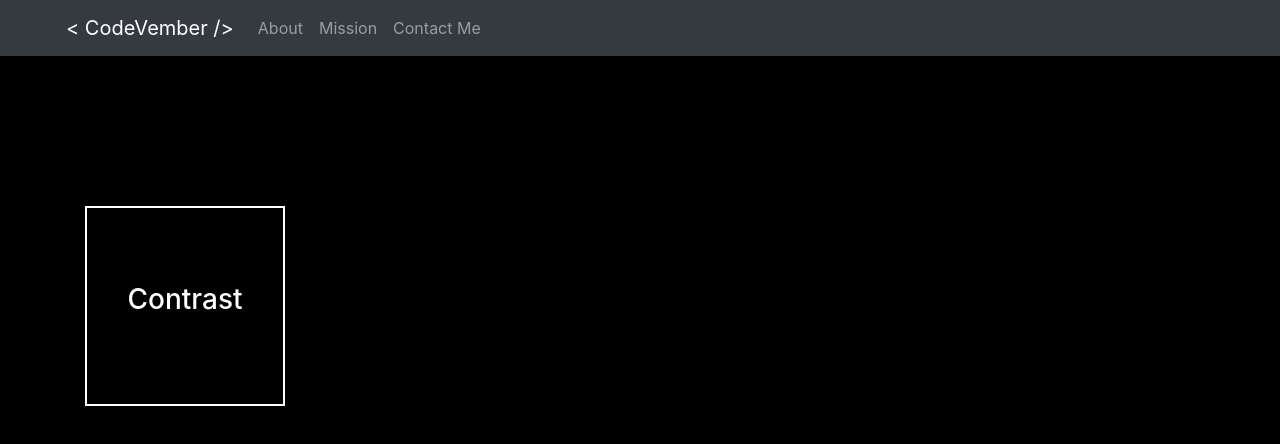
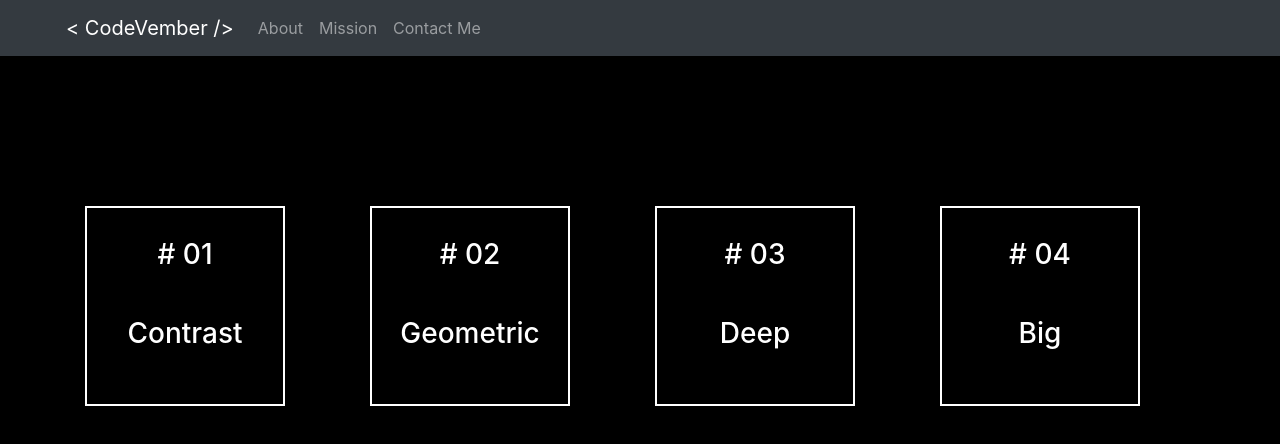
Before and after one commit to cfilipek/Codevember, a React (Create React App) app: page / in a window 1280 px wide. Shown: the top 444 px of the page. Built offline with nearby package versions, Linux system fonts and the light colour scheme.

Commit message:
added project squares and styling

```diff
--- a/src/components/App.css
+++ b/src/components/App.css
@@ -1,6 +1,16 @@
 body {
   height: 100vh;
   background-color: black;
+}
+
+a {
+  text-decoration: none !important;
+  opacity: 1;
+  -webkit-transition: opacity 1s ease-in-out;
+  -moz-transition: opacity 1s ease-in-out;
+  -ms-transition: opacity 1s ease-in-out;
+  -o-transition: opacity 1s ease-in-out;
+  transition: opacity 1s ease-in-out;
 }
 
 /* navbar styling */
@@ -24,5 +34,13 @@ body {
 .white-text {
   color: white;
   text-align: center;
-  margin-top: 75px;
+  margin-top: 45px;
 }
+
+.box:hover{
+  opacity: 0.5;
+}
+
+.less-margin-text{
+  margin-top: 30px;
+}
--- a/src/components/App.js
+++ b/src/components/App.js
@@ -2,6 +2,7 @@ import React, { Component } from 'react';
 import './App.css';
 import Navbar from './Navbar';
 import { Row, Col } from 'react-bootstrap';
+import { Link } from 'react-router-dom';
 
 class App extends Component {
   render() {
@@ -12,13 +13,37 @@ class App extends Component {
           <div className="projects">
             <Row>
               <Col md={3}>
-                <div className="box">
-                  <h3 className="white-text">Contrast</h3>
-                </div>
+                <Link className="hover-opacity">
+                  <div className="box">
+                    <h3 className="white-text less-margin-text"># 01</h3>
+                    <h3 className="white-text">Contrast</h3>
+                  </div>
+                </Link>
               </Col>
-              <Col md={3}></Col>
-              <Col md={3}></Col>
-              <Col md={3}></Col>
+              <Col md={3}>
+              <Link className="hover-opacity">
+                  <div className="box">
+                    <h3 className="white-text less-margin-text"># 02</h3>
+                    <h3 className="white-text">Geometric</h3>
+                  </div>
+                </Link>
+              </Col>
+              <Col md={3}>
+              <Link className="hover-opacity">
+                  <div className="box">
+                    <h3 className="white-text less-margin-text"># 03</h3>
+                    <h3 className="white-text">Deep</h3>
+                  </div>
+                </Link>
+              </Col>
+              <Col md={3}>
+              <Link className="hover-opacity">
+                  <div className="box">
+                    <h3 className="white-text less-margin-text"># 04</h3>
+                    <h3 className="white-text">Big</h3>
+                  </div>
+                </Link>
+              </Col>
             </Row>
           </div>
         </div>
```
